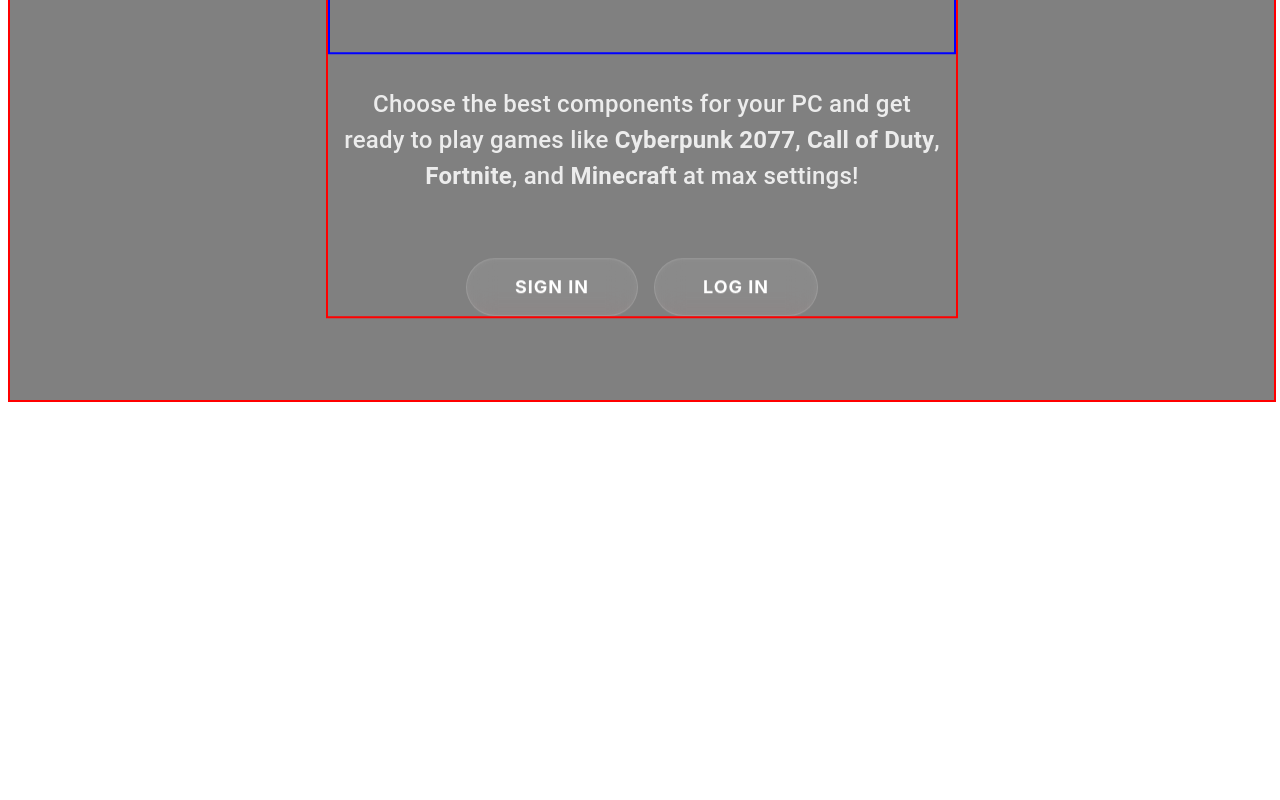
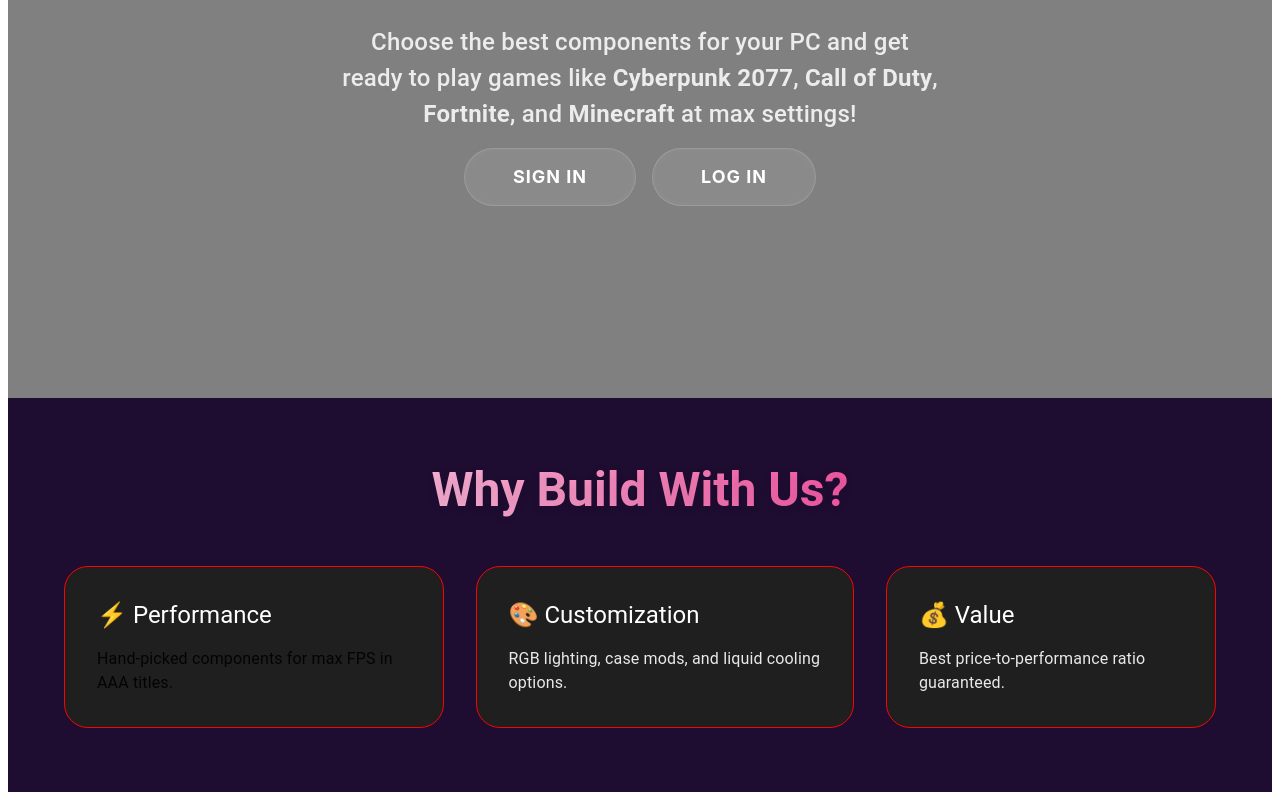
Before and after one commit to JaniduP2003/NextGen-Builds, a Next.js app in the folder frontend/: page / in a window 1280 px wide. Shown: the part 410-1210 px from the top of the page. Before the commit the page ends 820 px from the top, so only its background shows below. Built offline with nearby package versions, Linux system fonts and the light colour scheme.

Commit message:
ADD ::: a why build with us to the below

```diff
--- /dev/null
+++ b/frontend/src/app/components/SpotlightCard.css
@@ -0,0 +1,29 @@
+.card-spotlight {
+  position: relative;
+  border-radius: 1.5rem;
+  border: 1px solid #fa0404;
+  background-color: #202020f4;
+  padding: 2rem;
+  overflow: hidden;
+  --mouse-x: 50%;
+  --mouse-y: 50%;
+  --spotlight-color: rgba(255, 255, 255, 0.05);
+}
+
+.card-spotlight::before {
+  content: '';
+  position: absolute;
+  top: 0;
+  left: 0;
+  right: 0;
+  bottom: 0;
+  background: radial-gradient(circle at var(--mouse-x) var(--mouse-y), var(--spotlight-color), transparent 80%);
+  opacity: 0;
+  transition: opacity 0.5s ease;
+  pointer-events: none;
+}
+
+.card-spotlight:hover::before,
+.card-spotlight:focus-within::before {
+  opacity: 0.6;
+}
--- /dev/null
+++ b/frontend/src/app/components/SpotlightCard.tsx
@@ -0,0 +1,40 @@
+import React, { useRef } from 'react';
+import './SpotlightCard.css';
+
+interface Position {
+  x: number;
+  y: number;
+}
+
+interface SpotlightCardProps extends React.PropsWithChildren {
+  className?: string;
+  spotlightColor?: `rgba(${number}, ${number}, ${number}, ${number})`;
+}
+
+const SpotlightCard: React.FC<SpotlightCardProps> = ({
+  children,
+  className = '',
+  spotlightColor = 'rgba(255, 255, 255, 0.25)'
+}) => {
+  const divRef = useRef<HTMLDivElement>(null);
+
+  const handleMouseMove: React.MouseEventHandler<HTMLDivElement> = e => {
+    if (!divRef.current) return;
+
+    const rect = divRef.current.getBoundingClientRect();
+    const x = e.clientX - rect.left;
+    const y = e.clientY - rect.top;
+
+    divRef.current.style.setProperty('--mouse-x', `${x}px`);
+    divRef.current.style.setProperty('--mouse-y', `${y}px`);
+    divRef.current.style.setProperty('--spotlight-color', spotlightColor);
+  };
+
+  return (
+    <div ref={divRef} onMouseMove={handleMouseMove} className={`card-spotlight ${className}`}>
+      {children}
+    </div>
+  );
+};
+
+export default SpotlightCard;
--- a/frontend/src/app/page.tsx
+++ b/frontend/src/app/page.tsx
@@ -1,13 +1,9 @@
 'use client';
 
-import { Box, Button, Typography } from '@mui/material';
+import { Box, Button, Typography, Container } from '@mui/material';
 import dynamic from 'next/dynamic';
-import { motion } from 'framer-motion';
-import DecryptedText from './components/DecryptedText';
-import SplitText from "./components/SplitText";
-
-
-
+import SplitText from './components/SplitText';
+import SpotlightCard from './components/SpotlightCard';
 // Dynamically import SplineWrapper to avoid SSR issues
 const SplineWrapper = dynamic(() => import('./components/SplineWrapper'), { ssr: false });
 
@@ -17,14 +13,18 @@
 
 export default function LandingPage() {
   return (
+    <>
+      {/* Hero Section — full viewport height */}
       <Box
         sx={{
           position: 'relative',
           width: '100%',
-        height: '100vh',
+          minHeight: '100vh', // ✅ allows content to push down
           background: 'rgb(128, 128, 128)',
           overflow: 'hidden',
-        border: '2px solid red', //tetsting
+          display: 'flex',
+          alignItems: 'center',
+          justifyContent: 'center',
         }}
       >
         {/* Fullscreen Spline animation */}
@@ -41,22 +41,15 @@
           <SplineWrapper />
         </Box>
 
-
-{/* Centered Sign-in Section */}
+        {/* Centered Content */}
         <Box
           sx={{
-    position: 'absolute',
-    top: '50%',
-    left: '50%',
-    transform: 'translate(-50%, -50%)',
             textAlign: 'center',
             zIndex: 10,
             display: 'flex',
             flexDirection: 'column',
             alignItems: 'center',
-    gap: 4, // spacing between elements
-
-      border: '2px solid red', //tetsting
+            gap: 2, // ✅ reduced gap (was 4)
           }}
         >
           {/* Animated gradient heading */}
@@ -65,14 +58,11 @@
               fontSize: 'clamp(2rem, 5vw, 4rem)',
               fontWeight: 800,
               textTransform: 'uppercase',
-
               background: 'linear-gradient(90deg, #ffffffff, #ee0979)',
               WebkitBackgroundClip: 'text',
               WebkitTextFillColor: 'transparent',
               whiteSpace: 'pre-line',
               textAlign: 'center',
-
-      border: '2px solid blue', //tetsting
             }}
           >
             <SplitText
@@ -91,7 +81,7 @@
             />
           </Box>
 
-  {/* Subheading / promotional text */}
+          {/* Subheading */}
           <Typography
             sx={{
               fontSize: 'clamp(1rem, 2.5vw, 1.5rem)',
@@ -106,22 +96,17 @@
             <strong> Fortnite</strong>, and <strong>Minecraft</strong> at max settings!
           </Typography>
 
-  {/* Sign-in button with glass effect */}
+          {/* Buttons */}
           <Box
             sx={{
               display: 'flex',
               flexDirection: 'row',
-    gap: 2, // space between buttons
-    mt: 2,   // margin top from heading
-    justifyContent: 'center', // center horizontally
+              gap: 2,
+              justifyContent: 'center',
             }}
           >
-
-
             <Button
               sx={{
-    // Layout & Typography
-    mt: 2,
                 px: { xs: 4, sm: 6 },
                 py: { xs: 1.2, sm: 1.5 },
                 fontSize: { xs: '0.95rem', sm: '1.125rem' },
@@ -130,44 +115,29 @@
                 textTransform: 'uppercase',
                 color: '#fff',
                 fontFamily: '"Geist", "Inter", system-ui, sans-serif',
-
-    // Glass Base - Translucent with gradient hint
                 background: 'rgba(255, 255, 255, 0.08)',
                 backdropFilter: 'blur(14px)',
-    WebkitBackdropFilter: 'blur(14px)', // Safari
+                WebkitBackdropFilter: 'blur(14px)',
                 border: '1px solid rgba(255, 255, 255, 0.15)',
-    borderRadius: '9999px', // pill shape
-
-    // Inner depth for glass realism
+                borderRadius: '9999px',
                 boxShadow: 'inset 0 0 8px rgba(255, 255, 255, 0.05)',
-
-    // Smooth motion
                 transition: 'all 0.35s cubic-bezier(0.34, 1.56, 0.64, 1)',
                 position: 'relative',
                 overflow: 'hidden',
-
-    // Hover: Match the site's pink/orange glow
                 '&:hover': {
                   background: 'linear-gradient(135deg, rgba(255, 107, 184, 0.2), rgba(255, 168, 107, 0.2))',
                   border: '1px solid rgba(255, 107, 184, 0.4)',
                   transform: 'translateY(-3px) scale(1.02)',
                   boxShadow: '0 8px 25px rgba(255, 107, 184, 0.3), inset 0 0 10px rgba(255, 255, 255, 0.1)',
                 },
-
-    // Active state
                 '&:active': {
                   transform: 'translateY(0) scale(0.99)',
-      transition: 'transform 0.1s ease',
                 },
-
-    // Focus for accessibility
                 '&:focus-visible': {
                   outline: '2px solid #ff6bb0',
                   outlineOffset: '2px',
                   boxShadow: '0 0 0 3px rgba(255, 107, 184, 0.3)',
                 },
-
-    // Motion preference
                 '@media (prefers-reduced-motion: reduce)': {
                   transition: 'none !important',
                   transform: 'none !important',
@@ -177,11 +147,8 @@
               Sign In
             </Button>
 
-  {/* Sign-in button with glass effect */}
             <Button
               sx={{
-    // Layout & Typography
-    mt: 2,
                 px: { xs: 4, sm: 6 },
                 py: { xs: 1.2, sm: 1.5 },
                 fontSize: { xs: '0.95rem', sm: '1.125rem' },
@@ -190,44 +157,29 @@
                 textTransform: 'uppercase',
                 color: '#fff',
                 fontFamily: '"Geist", "Inter", system-ui, sans-serif',
-
-    // Glass Base - Translucent with gradient hint
                 background: 'rgba(255, 255, 255, 0.08)',
                 backdropFilter: 'blur(14px)',
-    WebkitBackdropFilter: 'blur(14px)', // Safari
+                WebkitBackdropFilter: 'blur(14px)',
                 border: '1px solid rgba(255, 255, 255, 0.15)',
-    borderRadius: '9999px', // pill shape
-
-    // Inner depth for glass realism
+                borderRadius: '9999px',
                 boxShadow: 'inset 0 0 8px rgba(255, 255, 255, 0.05)',
-
-    // Smooth motion
                 transition: 'all 0.35s cubic-bezier(0.34, 1.56, 0.64, 1)',
                 position: 'relative',
                 overflow: 'hidden',
-
-    // Hover: Match the site's pink/orange glow
                 '&:hover': {
                   background: 'linear-gradient(135deg, rgba(255, 107, 184, 0.2), rgba(255, 168, 107, 0.2))',
                   border: '1px solid rgba(255, 107, 184, 0.4)',
                   transform: 'translateY(-3px) scale(1.02)',
                   boxShadow: '0 8px 25px rgba(255, 107, 184, 0.3), inset 0 0 10px rgba(255, 255, 255, 0.1)',
                 },
-
-    // Active state
                 '&:active': {
                   transform: 'translateY(0) scale(0.99)',
-      transition: 'transform 0.1s ease',
                 },
-
-    // Focus for accessibility
                 '&:focus-visible': {
                   outline: '2px solid #ff6bb0',
                   outlineOffset: '2px',
                   boxShadow: '0 0 0 3px rgba(255, 107, 184, 0.3)',
                 },
-
-    // Motion preference
                 '@media (prefers-reduced-motion: reduce)': {
                   transition: 'none !important',
                   transform: 'none !important',
@@ -238,10 +190,97 @@
             </Button>
           </Box>
         </Box>
-
       </Box>
 
+     {/* ✅ Scrollable Section with 3 Spotlight Cards */}
+      <Box
+        component="section"
+        sx={{
+          py: 8,
+          position: 'relative',
+          overflow: 'hidden',
+        }}
+      >
+        {/* Animated Red Gradient Background */}
+        <Box
+          sx={{
+            position: 'absolute',
+            top: 0,
+            left: 0,
+            width: '100%',
+            height: '100%',
+            zIndex: 0,
+            background: ' #2b1246ff',
+            backgroundSize: '400% 400%',
+            animation: 'gradientShift 15s ease infinite',
+            '@keyframes gradientShift': {
+              '0%': { backgroundPosition: '0% 50%' },
+              '50%': { backgroundPosition: '100% 50%' },
+              '100%': { backgroundPosition: '0% 50%' },
+            },
+          }}
+        />
 
+        {/* Semi-transparent overlay for better text contrast */}
+        <Box
+          sx={{
+            position: 'absolute',
+            top: 0,
+            left: 0,
+            width: '100%',
+            height: '100%',
+            zIndex: 1,
+            backgroundColor: 'rgba(0, 0, 0, 0.3)',
+          }}
+        />
 
+        <Container maxWidth="lg" sx={{ position: 'relative', zIndex: 2 }}>
+          <Typography
+            variant="h3"
+            align="center"
+            sx={{
+              mb: 6,
+              fontWeight: 700,
+              background: 'linear-gradient(90deg, #ffffff, #ee0979)',
+              WebkitBackgroundClip: 'text',
+              WebkitTextFillColor: 'transparent',
+              textShadow: '0 2px 10px rgba(0,0,0,0.1)',
+            }}
+          >
+            Why Build With Us?
+          </Typography>
+
+          <Box
+            sx={{
+              display: 'flex',
+              flexDirection: { xs: 'column', md: 'row' },
+              gap: 4,
+              justifyContent: 'center',
+            }}
+          >
+            <SpotlightCard spotlightColor="rgba(255, 255, 255, 0.3)" className="custom-spotlight-card">
+              <Typography variant="h5" sx={{ mb: 2, color: 'white' }}>⚡ Performance</Typography>
+              <Typography color="rgba(0, 0, 0, 0.9)">
+                Hand-picked components for max FPS in AAA titles.
+              </Typography>
+            </SpotlightCard>
+
+            <SpotlightCard spotlightColor="rgba(255, 255, 255, 0.3)" className="custom-spotlight-card">
+              <Typography variant="h5" sx={{ mb: 2, color: 'white' }}>🎨 Customization</Typography>
+              <Typography color="rgba(255, 255, 255, 0.9)">
+                RGB lighting, case mods, and liquid cooling options.
+              </Typography>
+            </SpotlightCard>
+
+            <SpotlightCard spotlightColor="rgba(255, 255, 255, 0.3)" className="custom-spotlight-card">
+              <Typography variant="h5" sx={{ mb: 2, color: 'white' }}>💰 Value</Typography>
+              <Typography color="rgba(255, 255, 255, 0.9)">
+                Best price-to-performance ratio guaranteed.
+              </Typography>
+            </SpotlightCard>
+          </Box>
+        </Container>
+      </Box>
+    </>
   );
 }
```
Lines whose indentation alone changed are shown as unchanged.
